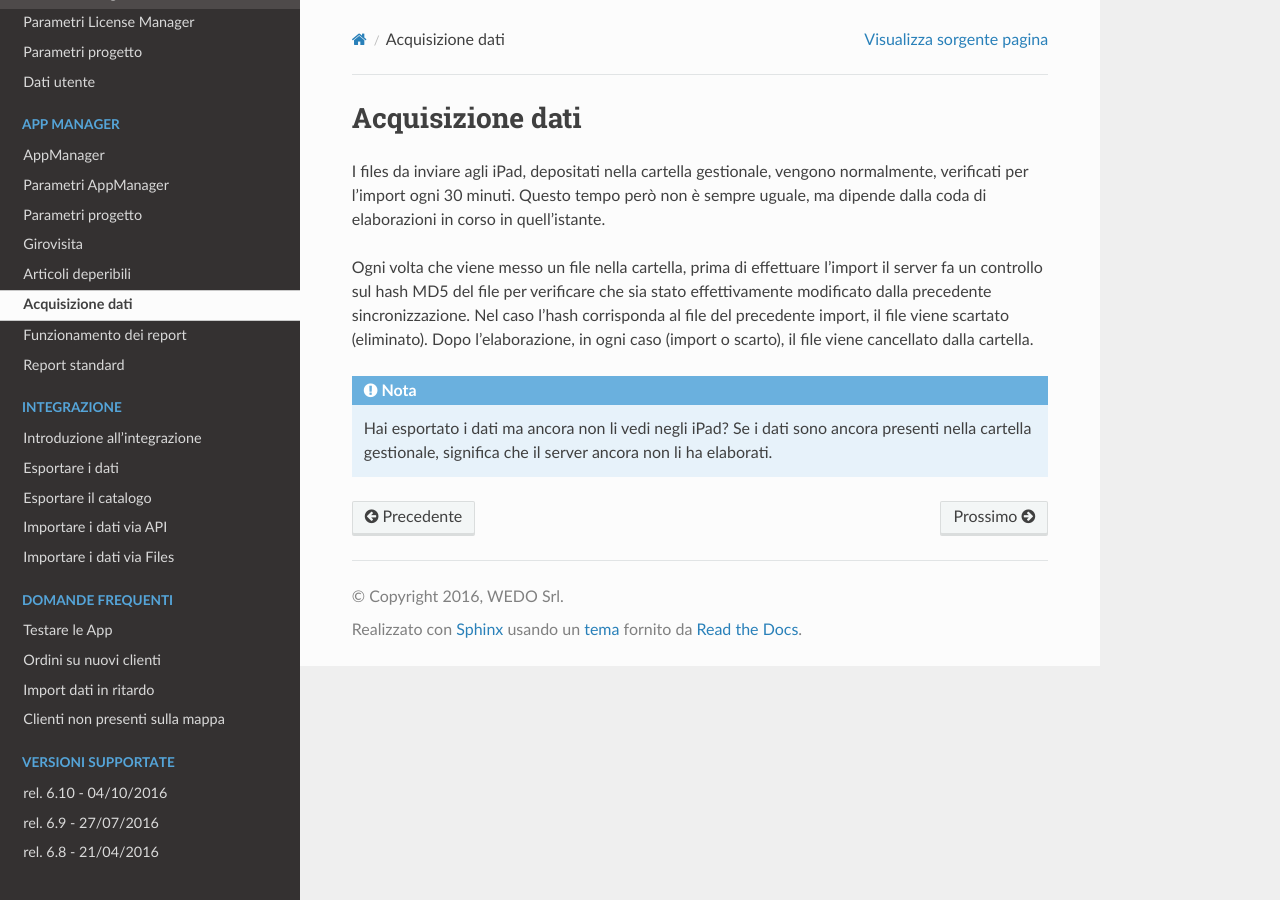
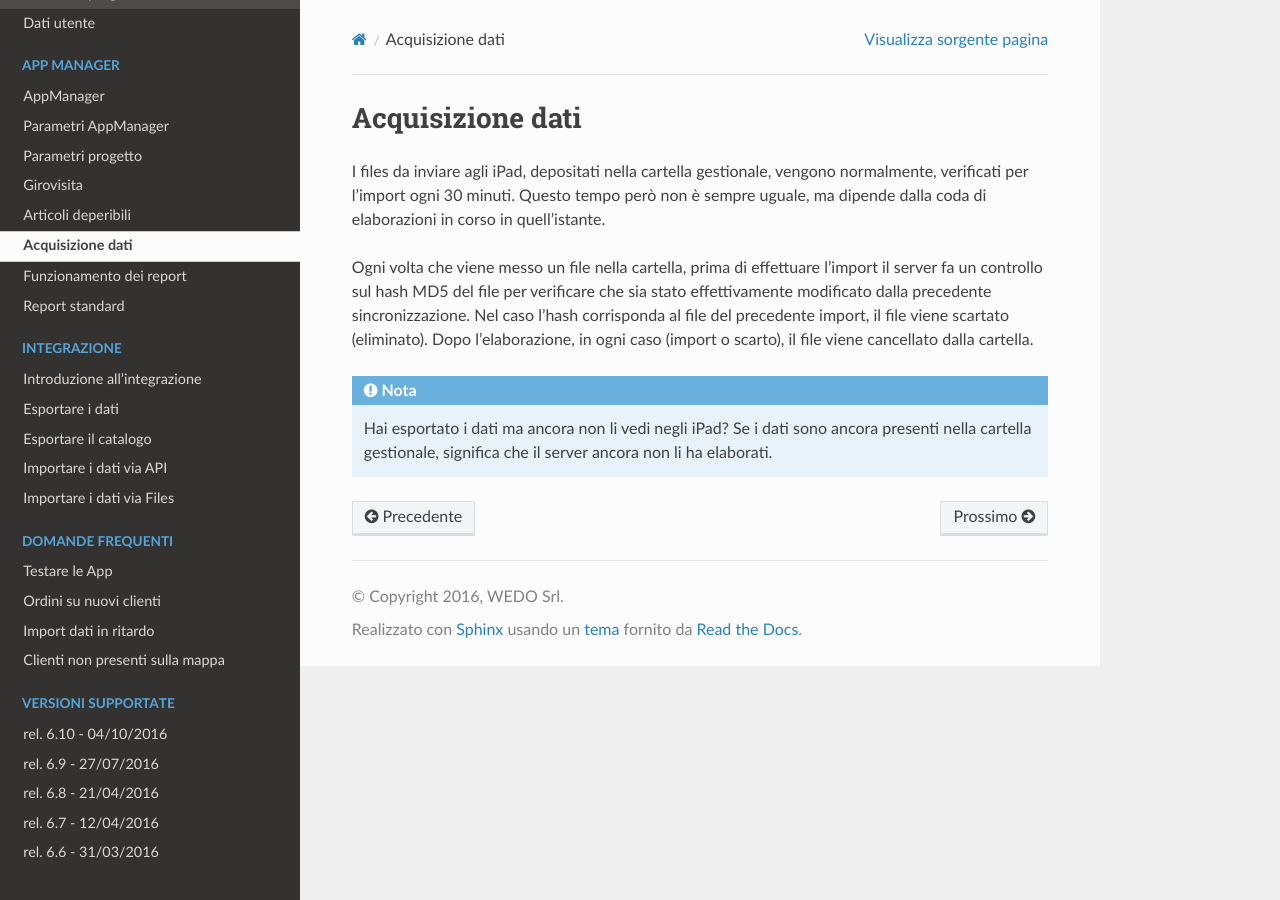
Before and after one commit to wedoit-io/doc-icommerce, a Sphinx documentation site: the page built from source/acquisizione-dati.rst, in a window 1280 px wide. Built offline with Sphinx 7.4.7 and the Read the Docs theme 2.0.0, drawn with Linux system fonts in a browser that asks for light colours.

Commit message:
Update index.rst

```diff
--- a/source/index.rst
+++ b/source/index.rst
@@ -89,6 +89,8 @@
   release-6-10
   release-6-9
   release-6-8
+  release-6-7
+  release-6-6
 
 Indici e Tabelle
 ================
```
